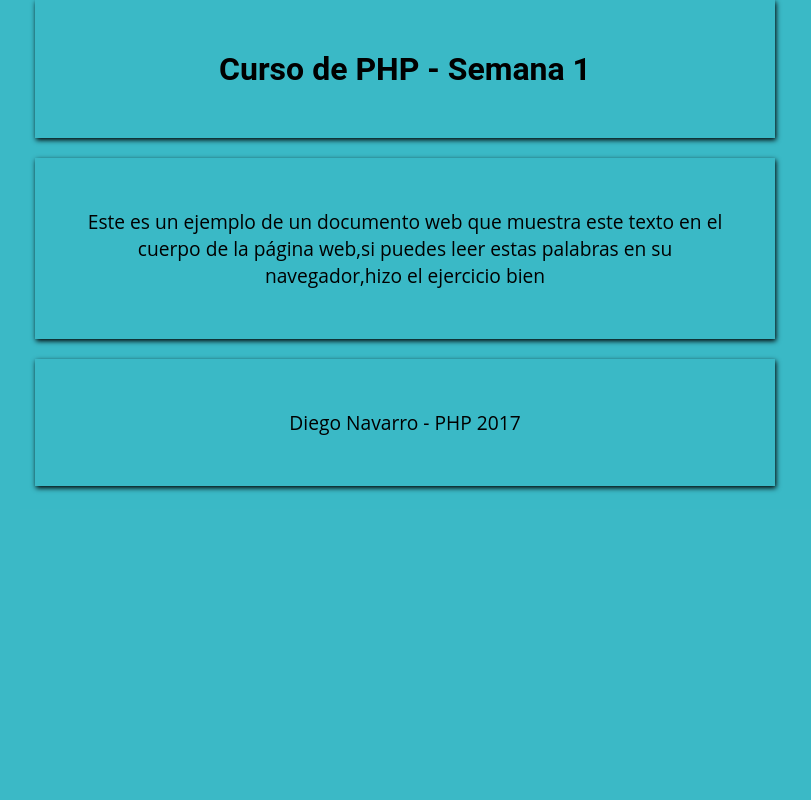
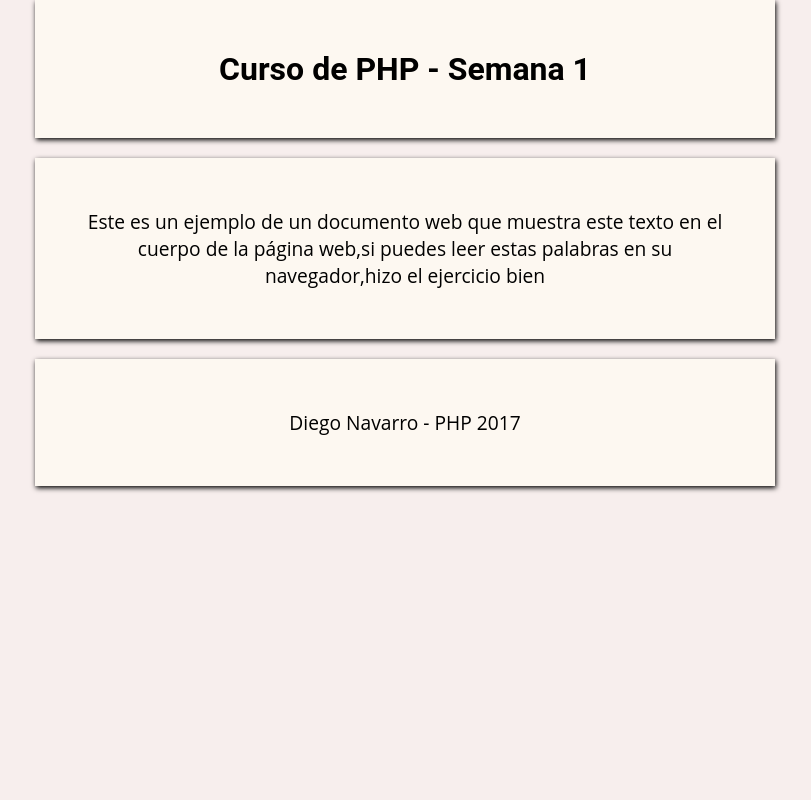
Before and after one commit to DNavarro10/php-semana1, a PHP site: page / in a window 1280 px wide. Shown: the whole page, without its empty margins (235-1046 px from the left). Run offline with PHP 8.4, Linux system fonts and the light colour scheme.

Commit message:
completo

```diff
--- a/css/Style.css
+++ b/css/Style.css
@@ -4,13 +4,18 @@
 }
 body, html{
 	height: 100%;
-	background: rgba( 36, 177, 192, 0.68 );
+	background: #f7eeed;
 	max-height: 800px;
 }
+.header {
+	margin-top: 30px;
+}
+
 header, .main,  footer{
 	width: 50%;
 	padding: 50px;
 	margin: auto;
+	background: #fdf8f1;
 	font-family: 'Roboto', sans-serif;
 	-webkit-box-shadow: 1px 2px 5px;
 	box-shadow:1px 2px 5px ;
--- a/index.php
+++ b/index.php
@@ -8,9 +8,11 @@
 </head>
 
 <body>
-	<header>
-		<h1>Curso de PHP - Semana 1</h1>
-	</header>
+	<div class="titulo">
+		<header>
+			<h1>Curso de PHP - Semana 1</h1>
+		</header>
+	</div>
 	<div class="main">
 		<div class="php">
 			<?php
@@ -28,11 +30,11 @@
 
 	</div>
 	<footer>
-		<Div>
+		<div>
 			<p>
 				Diego Navarro - PHP 2017
 			</p>
-		</Div>
+		</div>
 	</footer>
 </body>
 
```
